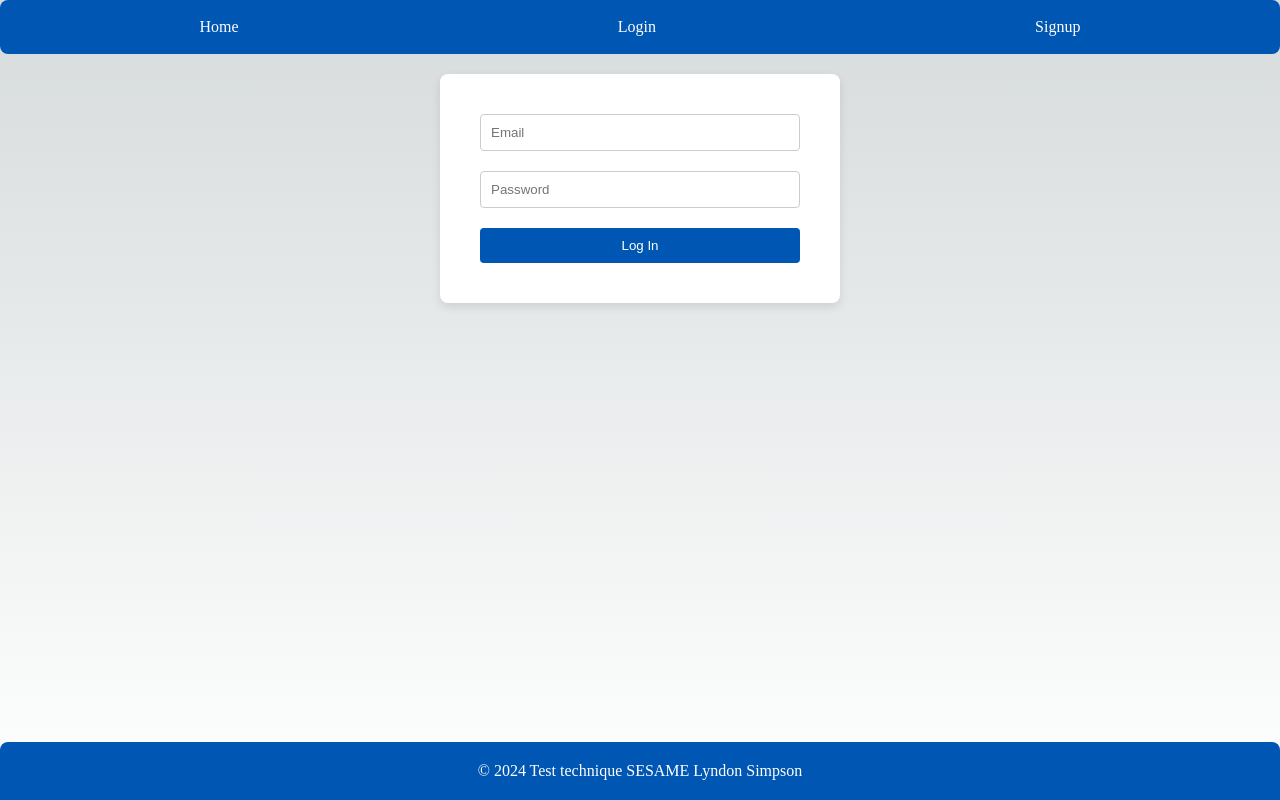
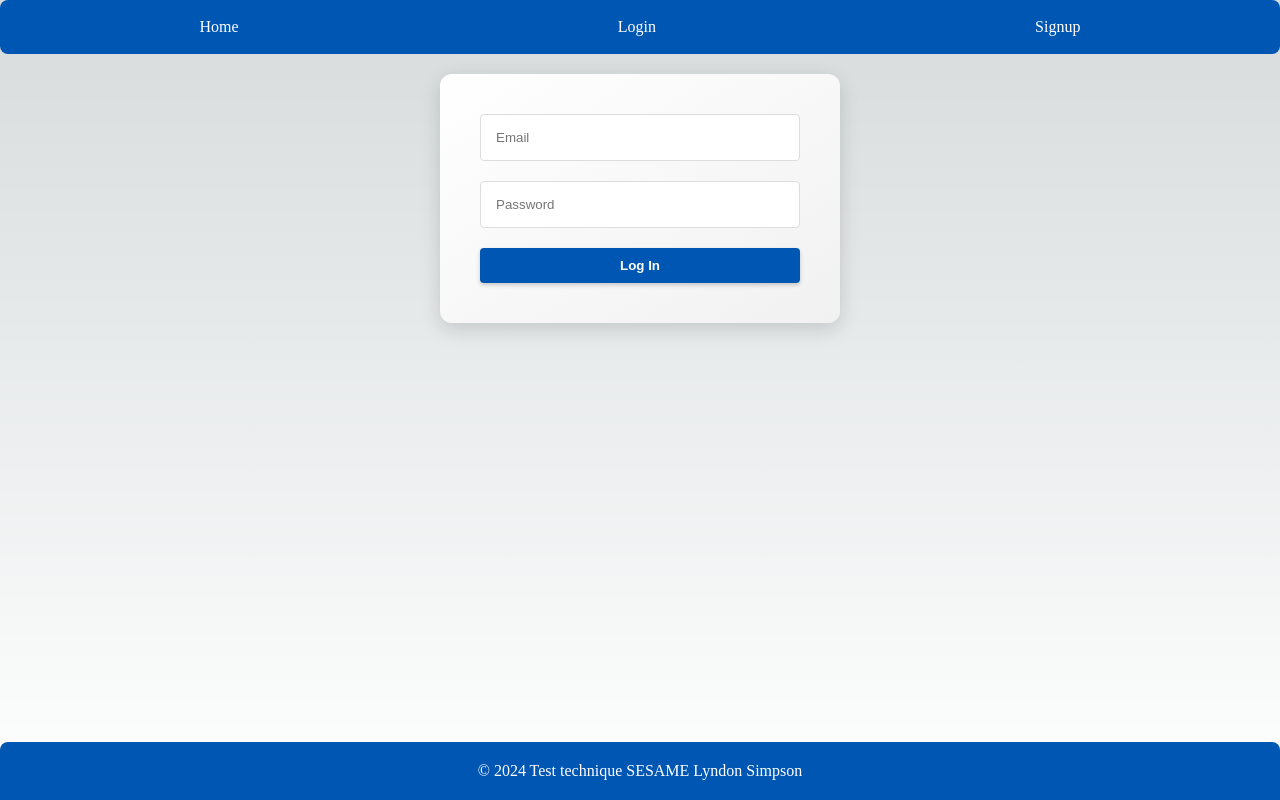
Before and after one commit to LyndonSimpson/Test-Technique-SESAME-Lyndon, a Next.js app in the folder front-end/: page /login in a window 1280 px wide. Built offline with nearby package versions, Linux system fonts and the light colour scheme.

Commit message:
added styling and animations

```diff
--- a/front-end/pages/Form.module.css
+++ b/front-end/pages/Form.module.css
@@ -1,3 +1,14 @@
+@keyframes slideDown {
+    0% {
+      opacity: 0;
+      transform: translateY(-50px);
+    }
+    100% {
+      opacity: 1;
+      transform: translateY(0);
+    }
+  }
+
 .formContainer {
     display: flex;
     justify-content: center;
@@ -9,19 +20,28 @@
     background-color: white;
     padding: 40px;
     border-radius: 8px;
-    box-shadow: 0 4px 10px rgba(0, 0, 0, 0.1);
     max-width: 400px;
     width: 100%;
     margin: 20px;
+    border-radius: 12px;
+    box-shadow: 0 6px 20px rgba(0, 0, 0, 0.15);
+    background: linear-gradient(to bottom right, #ffffff, #f1f1f1);
+    animation: slideDown 0.5s ease-out forwards;
 }
 
 .inputField {
     width: 100%;
-    padding: 10px;
     margin-bottom: 20px;
-    border: 1px solid #ccc;
     border-radius: 4px;
     box-sizing: border-box;
+    padding: 15px;
+    border: 1px solid #ddd;
+    transition: border-color 0.3s;
+}
+
+.inputField:focus {
+    border-color: #0056b3;
+    outline: none;
 }
 
 .submitButton {
@@ -32,11 +52,15 @@
     border: none;
     border-radius: 4px;
     cursor: pointer;
-    transition: background-color 0.3s;
+    font-weight: 600;
+    box-shadow: 0 2px 4px rgba(0, 0, 0, 0.2);
+    transition: background-color 0.3s, box-shadow 0.3s, transform 0.3s;
 }
 
 .submitButton:hover {
     background-color: #003d82;
+    box-shadow: 0 4px 8px rgba(0, 0, 0, 0.3);
+    transform: translateY(-2px);
 }
 
 /* Responsive design */
```
Also changed, not shown: front-end/pages/Articles.module.css (+31 -11 lines), front-end/pages/articles.js (+7 -7 lines).
